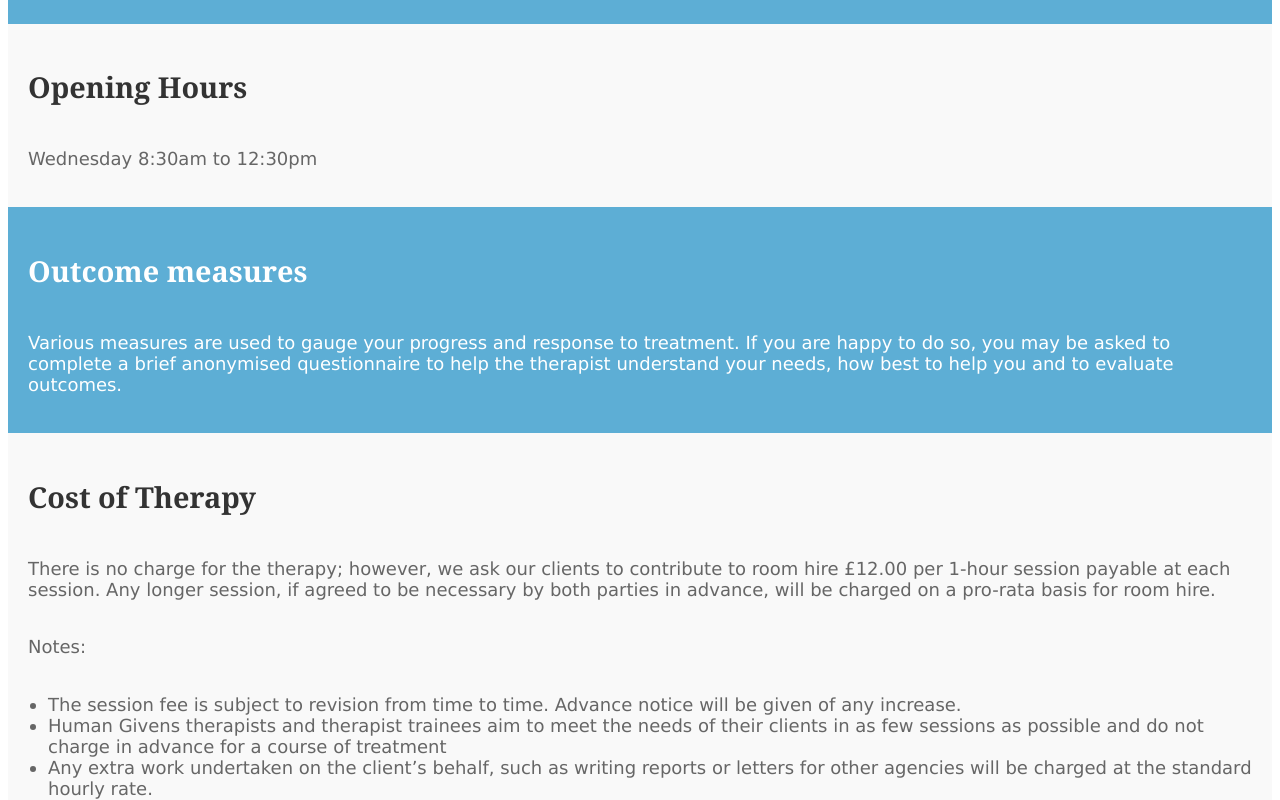
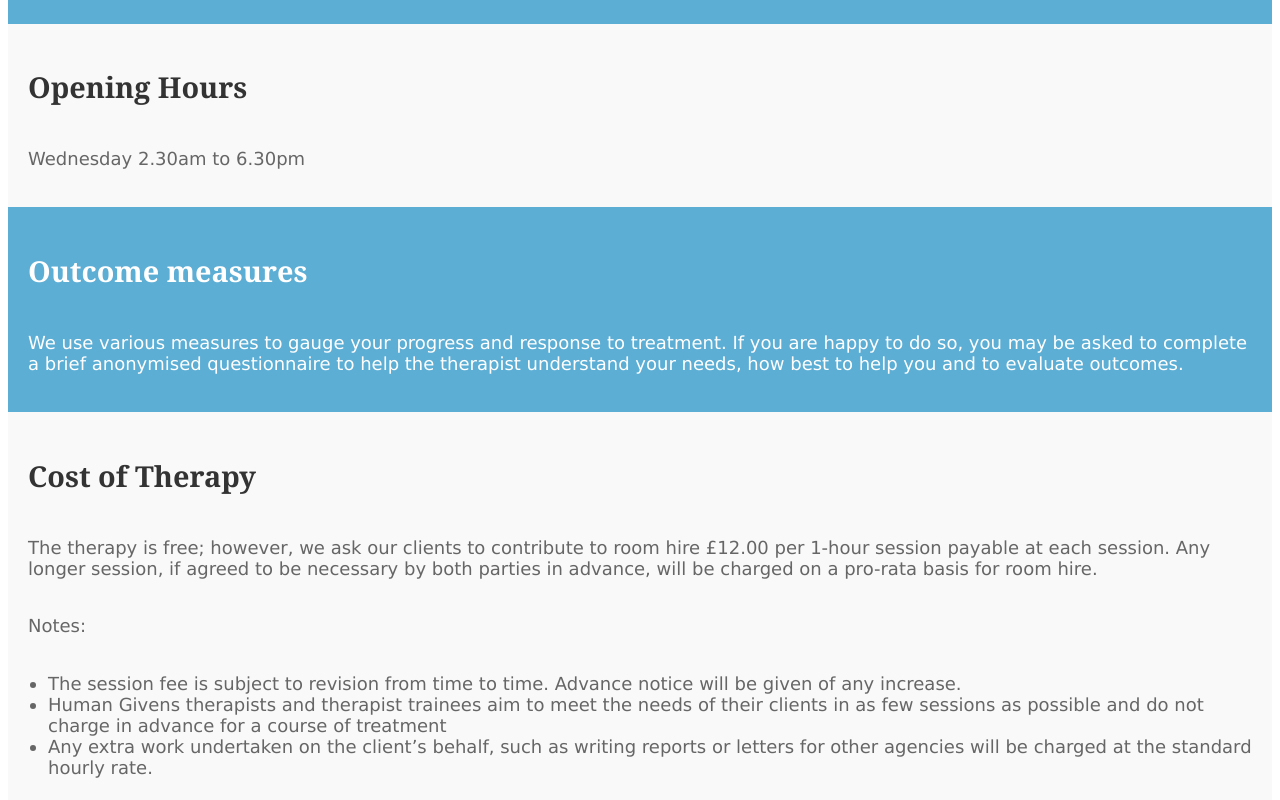
Before and after one commit to MikeForde/cstestvuejs, a Vue app: page /business in a window 1280 px wide. Shown: the part 614-1414 px from the top of the page. Built offline with nearby package versions, Linux system fonts and the light colour scheme.

Commit message:
changes to opening hours

```diff
--- a/src/components/BusinessPage.vue
+++ b/src/components/BusinessPage.vue
@@ -23,21 +23,21 @@
       <section class="info-section" ref="section3" :data-section="3" :class="{ 'fade-in': showSection3 }">
         <div class="info-card">
           <h2>Opening Hours</h2>
-          <p>Wednesday 8:30am to 12:30pm</p>
+          <p>Wednesday 2.30am to 6.30pm</p>
         </div>
       </section>
 
       <section class="info-section" ref="section4" :data-section="4" :class="{ 'fade-in': showSection4 }">
         <div class="info-card">
           <h2>Outcome measures</h2>
-          <p>Various measures are used to gauge your progress and response to treatment. If you are happy to do so, you may be asked to complete a brief anonymised questionnaire to help the therapist understand your needs, how best to help you and to evaluate outcomes.</p>
+          <p>We use various measures to gauge your progress and response to treatment. If you are happy to do so, you may be asked to complete a brief anonymised questionnaire to help the therapist understand your needs, how best to help you and to evaluate outcomes.</p>
         </div>
       </section>
 
       <section class="info-section" ref="section5" :data-section="5" :class="{ 'fade-in': showSection5 }">
         <div class="info-card">
           <h2>Cost of Therapy</h2>
-          <p>There is no charge for the therapy; however, we ask our clients to contribute to room hire £12.00 per 1-hour session payable at each session. Any longer session, if agreed to be necessary by both parties in advance, will be charged on a pro-rata basis for room hire.</p>
+          <p>The therapy is free; however, we ask our clients to contribute to room hire £12.00 per 1-hour session payable at each session. Any longer session, if agreed to be necessary by both parties in advance, will be charged on a pro-rata basis for room hire.</p>
           <p>Notes:</p>
           <ul>
             <li>The session fee is subject to revision from time to time. Advance notice will be given of any increase.</li>
```
Also changed, not shown: 11 other files (tests, documents, lock files or other folders).
